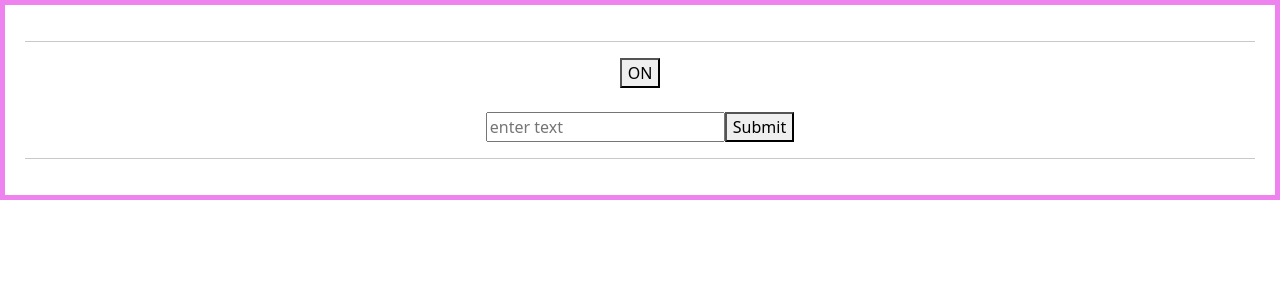
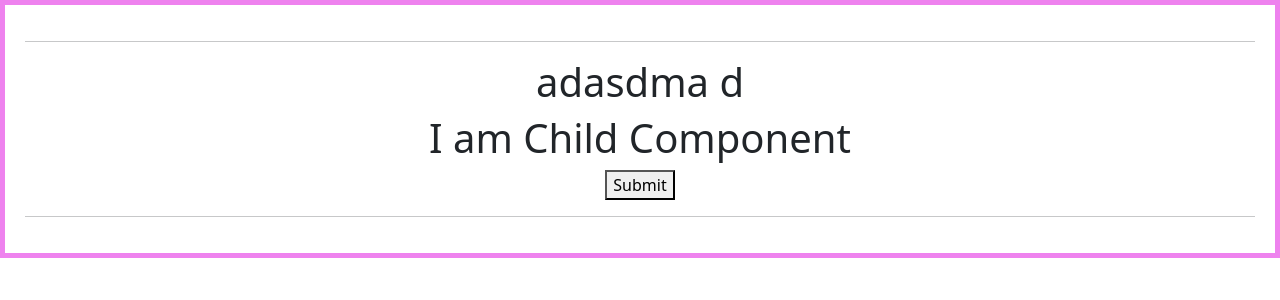
Before and after one commit to Nadeem35/react-playzone, a React (Vite) app: page / in a window 1280 px wide. Shown: the top 300 px of the page. Built offline with nearby package versions, Linux system fonts and the light colour scheme.

Commit message:
code updated

```diff
--- a/src/App.jsx
+++ b/src/App.jsx
@@ -64,15 +64,15 @@ function App() {
         <Parent />
         <hr /> */}
         {/* -------- Passing children -------- */}
-        <hr />
+        {/* <hr />
         <ToggleState />
         <br />
         <Form></Form>
+        <hr /> */}
+        {/* -------- Passing function as props -------- */}
         <hr />
-        {/* -------- Passing function as props -------- */}
-        {/* <hr />
         <Parent1></Parent1>
-        <hr /> */}
+        <hr />
         {/* --------------  PropDrilling  -------------- */}
         {/* <hr />
         <Parent />
--- a/src/Components/4.ClickEvents/Form.jsx
+++ b/src/Components/4.ClickEvents/Form.jsx
@@ -1,51 +1,26 @@
-// import { useState } from "react";
+import { useState } from "react";
 
-// export default function Form() {
-//   const [text, setText] = useState("");
+export default function Form() {
+  const [text, setText] = useState("");
 
-//   const submitData = (e) => {
-//     e.preventDefault();
-//     alert("Submited : " + text);
-//   };
+  const submitData = (e) => {
+    e.preventDefault();
+    alert("Submited : " + text);
+  };
 
-//   return (
-//     <>
-//       <form onSubmit={submitData}>
-//         <input
-//           value={text}
-//           placeholder="enter text"
-//           onChange={(e) => setText(e.target.value)}
-//         />
-//         <button type="submit">Submit</button>
-//       </form>
-//     </>
-//   );
-// }
+  return (
+    <>
+      <form onSubmit={submitData}>
+        <input
+          value={text}
+          placeholder="enter text"
+          onChange={(e) => setText(e.target.value)}
+        />
+        <button type="submit">Submit</button>
+      </form>
+    </>
+  );
+}
 
 
 // -----------------------
-
-import React, { useState } from "react";
-
-function Form() {
-  const [data, setData] = useState("")
-
-  const submit = (e) => {
-    e.prevenDefault();
-    alert("submit : " + data)
-  }
-
-  return (
-    <>
-      <form action="" onSubmit={submit}>
-
-        <input value={data} placeholder="enter text"
-          onChange={(e) => setData(e.target.value)}
-        />
-        <button type={submit}>Submit</button>
-      </form>
-    </>
-  )
-}
-
-export default Form
--- a/src/Components/5.PassingFuncAsProps/Child1.jsx
+++ b/src/Components/5.PassingFuncAsProps/Child1.jsx
@@ -28,17 +28,32 @@
 
 // export default Child1;
 
+// ------------------
+
+function Child1({ props }) {
+
+  return (
+    <>
+      <h1>I am Child Component</h1>
+      <button onClick={props}>Submit</button>
+    </>
+  )
+}
+
+export default Child1
+
+
 // =================  🔹 3.   =================
 
 
-// Child.js
-function Child1({ onUpdate }) {
-  return (
-    <>
-      <button onClick={() => onUpdate("Nadeem")}>Send Name</button>
-      <button onClick={() => onUpdate("Uzair")}>Send Another Name</button>
-    </>
-  );
-}
+// // Child.js
+// function Child1({ onUpdate }) {
+//   return (
+//     <>
+//       <button onClick={() => onUpdate("Nadeem")}>Send Name</button>
+//       <button onClick={() => onUpdate("Uzair")}>Send Another Name</button>
+//     </>
+//   );
+// }
 
-export default Child1;
+// export default Child1;
--- a/src/Components/5.PassingFuncAsProps/Parent1.jsx
+++ b/src/Components/5.PassingFuncAsProps/Parent1.jsx
@@ -41,25 +41,46 @@
 
 // export default Parent1;
 
+// ------------------
+
+import React from "react";
+import Child1 from "./Child1";
+
+function Parent1() {
+
+  function ShowMsg() {
+    alert("Im alert message")
+  }
+
+  return (
+    <>
+      <h1>adasdma d</h1>
+      <Child1 props={ShowMsg} />
+    </>
+  )
+}
+
+export default Parent1
+
 
 // =================  🔹 3.   =================
 
-// 🔹 3. Using State + Function Props
-// Parent wants to update its state based on child actions
+// // 🔹 3. Using State + Function Props
+// // Parent wants to update its state based on child actions
 
-// Parent.js
-import { useState } from "react";
-import Child1 from "./Child1";
+// // Parent.js
+// import { useState } from "react";
+// import Child1 from "./Child1";
 
-function Parent1() {
-  const [name, setName] = useState("Saifi");
+// function Parent1() {
+//   const [name, setName] = useState("Saifi");
 
-  return (
-    <div>
-      <h3>Selected Name: {name}</h3>
-      <Child1 onUpdate={setName} />
-    </div>
-  );
-}
+//   return (
+//     <div>
+//       <h3>Selected Name: {name}</h3>
+//       <Child1 onUpdate={setName} />
+//     </div>
+//   );
+// }
 
-export default Parent1;
+// export default Parent1;
```
